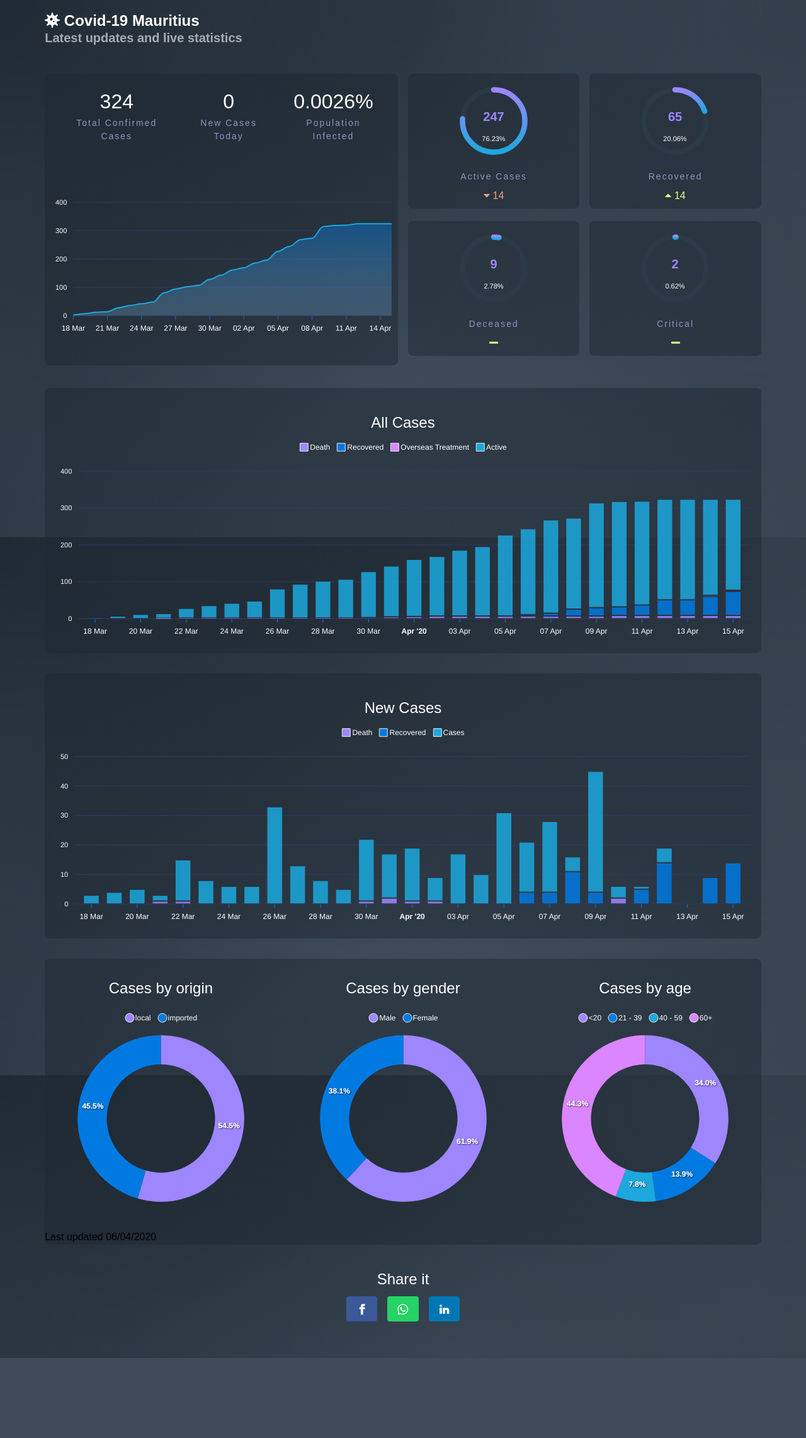
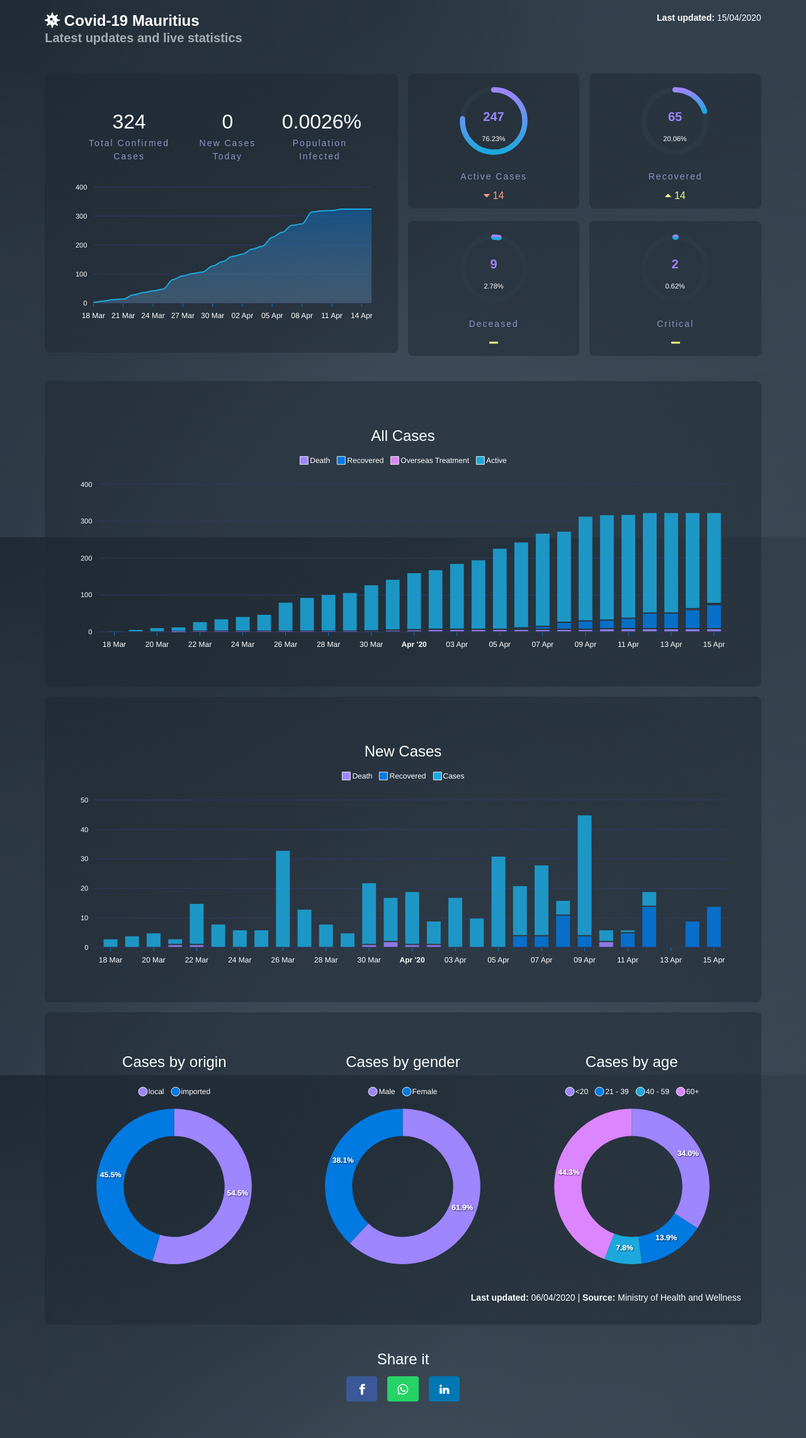
Before and after one commit to The-Macchiatos/covid-19-stats, a React (Create React App) app: page / in a window 1280 px wide. Shown: the whole page at 63% size. Before the commit the page ends 2156 px from the top, so only its background shows below. Built offline with nearby package versions, Linux system fonts and the light colour scheme.

Commit message:
Add last updated

```diff
--- a/public/index.html
+++ b/public/index.html
@@ -6,7 +6,7 @@
     <meta content="width=device-width, initial-scale=1" name="viewport"/>
     <meta content="#000000" name="theme-color"/>
     <meta
-            content="The latest updates with daily charts and graphics for COVID-19 in Mauritius. Live statistics and classification by age, origin, and gender"
+            content="Get the latest updates with daily charts on Covid-19 progression in Mauritius. Live statistics and classification by age, origin, and gender"
             name="description"
     />
     <meta content=”en_gb”/ property=”og:locale”>
--- a/src/App.js
+++ b/src/App.js
@@ -1,6 +1,7 @@
 import React, {lazy, Suspense} from 'react';
 import Box from "./components/base/Box";
 import Flex from './components/base/Flex';
+import Text from './components/base/Text';
 import Tiles from "./components/layout";
 import ShareButtons from './components/SocialShareButtons/index';
 
@@ -55,7 +56,11 @@ function App() {
                         <Gender/>
                         <Age/>
                     </Tiles>
-                    Last updated {getLastUpdated()}
+                    <Text
+                        color="white"
+                        textAlign="right"
+                        fontSize={[1, 1, 1, 1]}
+                    ><strong>Last updated:</strong> {getLastUpdated('summary')} | <strong>Source:</strong> Ministry of Health and Wellness</Text>
                 </Box>
                 <Box>
                     <Heading
--- a/src/components/Charts/styles.js
+++ b/src/components/Charts/styles.js
@@ -6,7 +6,8 @@ export const styles = {
     ':hover': {
         backgroundColor: 'rgba(31,41,51, 0.8)'
     },
-    marginBottom: '2rem'
+    marginBottom: '1rem',
+    padding: '2rem'
 };
 
 export const shareStyles = {
--- a/src/components/MainContainer.js
+++ b/src/components/MainContainer.js
@@ -1,6 +1,7 @@
 import React, {memo} from 'react';
-import {Box, Flex, Heading} from './base';
+import {Box, Flex, Heading, Text} from './base';
 import {FontAwesomeIcon} from "@fortawesome/react-fontawesome";
+import {getLastUpdated} from "../utils/processedData";
 
 const styles = {
     maxWidth: '1440px',
@@ -13,12 +14,16 @@ const MainContainer = ({children}) => {
         <Box as='main' __css={styles}>
             <Flex mb={2} pb='1' justifyContent='space-between'>
                 <Box __css={{width: '100%'}}>
-
                     <Heading
                         as="h1"
-                        fontSize={[2, 2, 4, 4]}
+                        fontSize={[3, 3, 4, 4]}
                         color='white'>
                         <FontAwesomeIcon icon="virus" size="1x"/> Covid-19 Mauritius
+                        <Text
+                            sx={{float: 'right'}}
+                            color="white"
+                            fontSize={[1, 1, 1, 1]}
+                        ><strong>Last updated:</strong> {getLastUpdated()}</Text>
                     </Heading>
                     <Heading
                         mb={4}
--- a/src/components/TotalCard.js
+++ b/src/components/TotalCard.js
@@ -87,7 +87,7 @@ const TotalCard = () => {
 
     return (
         <Box __css={styles} pb={4}>
-            <Flex pb={5} px={4} textAlign="center">
+            <Flex pb={2} px={4} textAlign="center">
                 <Text
                     fontSize={[2, 2, 5, 5]}
                     mt={20}
@@ -140,7 +140,7 @@ const TotalCard = () => {
 
 
             <Box>
-                <Chart options={options} series={series} type="area" height={242}/>
+                <Chart options={options} series={series} type="area" height={246}/>
             </Box>
         </Box>
     );
--- a/src/utils/processedData.js
+++ b/src/utils/processedData.js
@@ -44,8 +44,9 @@ export function getDataForDay(index) {
 }
 
 
-export function getLastUpdated() {
-    return summary.date;
+export function getLastUpdated(type) {
+
+    return type === 'summary' ? summary.date : data[data.length - 1].date;
 }
 
 export {cardData}
```
